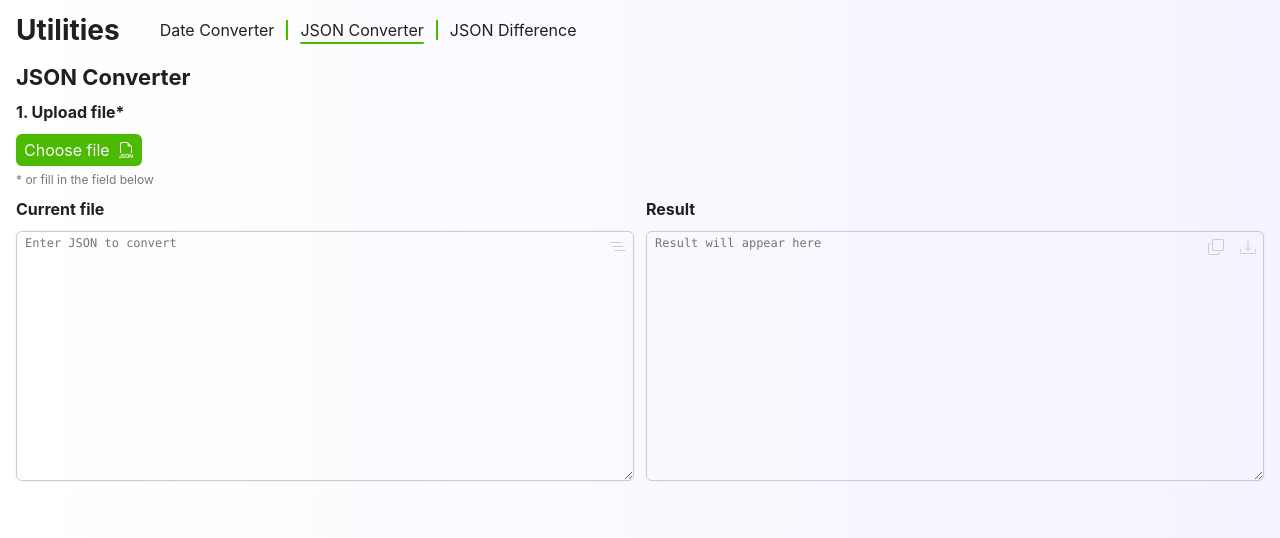
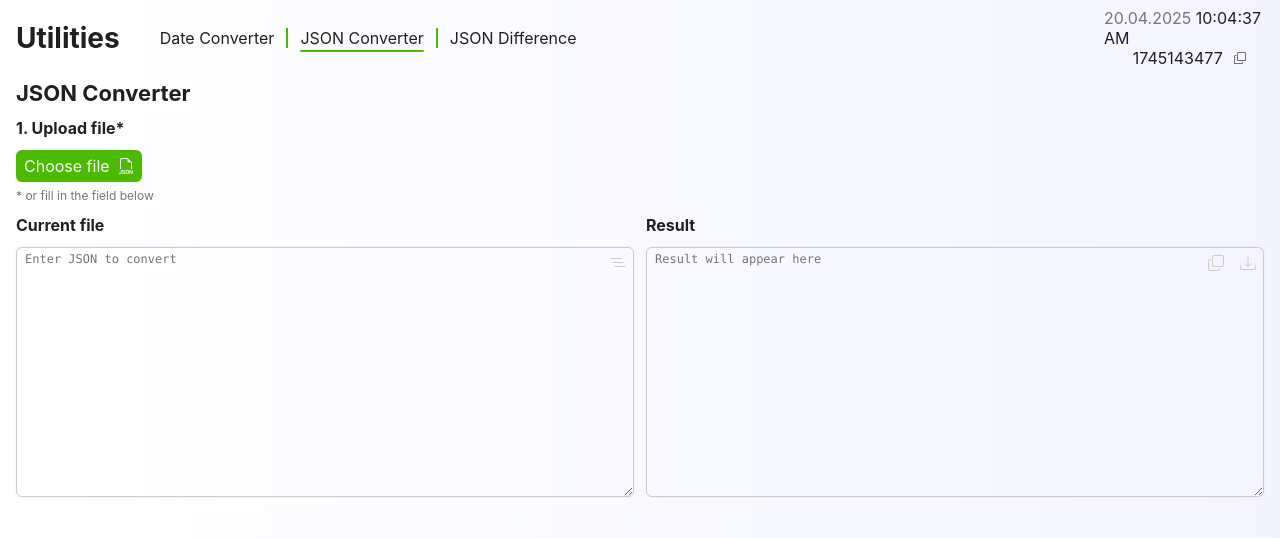
Before and after one commit to thornedll/utilities, a React (Create React App) app: page /utilities/jsonConverter in a window 1280 px wide. Shown: the top 538 px of the page. Built offline with nearby package versions, Linux system fonts and the light colour scheme.

Commit message:
1) added date and time wrapper in Navigation 2) added prop for showing/hiding tooltip 3) minor styles refactoring

```diff
--- a/src/assets/styles/global.module.scss
+++ b/src/assets/styles/global.module.scss
@@ -133,3 +133,7 @@ tr {
 .align-start {
   align-items: flex-start !important;
 }
+
+.fit-content {
+  width: fit-content !important;
+}
--- a/src/components/UI/Button.tsx
+++ b/src/components/UI/Button.tsx
@@ -11,6 +11,7 @@ export const Button: FC<ButtonProps> = ({
   disabled = false,
   type,
   subType,
+  isTooltip = true,
   tooltipText,
   tooltipPlace = "top",
   onClick,
@@ -29,9 +30,9 @@ export const Button: FC<ButtonProps> = ({
         onClick={onClick}
         disabled={disabled}
         className={btnClass}
-        data-tooltip-id={type}
+        data-tooltip-id={type + text}
       >
-        {text}
+        {type === "primary" && text}
         {type !== "primary" && (
           <SVGSprite
             id={type}
@@ -41,8 +42,8 @@ export const Button: FC<ButtonProps> = ({
           />
         )}
       </button>
-      {type !== "primary" && !disabled && (
-        <BaseTooltip id={type} place={tooltipPlace}>
+      {type !== "primary" && disabled === false && isTooltip === true && (
+        <BaseTooltip id={type + text} place={tooltipPlace}>
           {tooltipText ? tooltipText : type}
         </BaseTooltip>
       )}
--- a/src/components/blocks/Navigation.tsx
+++ b/src/components/blocks/Navigation.tsx
@@ -1,6 +1,9 @@
-import { FC } from "react";
+import { FC, useEffect, useState } from "react";
 import { NavLink, useLocation } from "react-router";
 import classNames from "classnames/bind";
+import { BtnType } from "../../ts/types/types";
+import { Button } from "../UI";
+import { copy } from "../../utils";
 import { navigation } from "../../constants";
 import styles from "./styles.module.scss";
 
@@ -8,6 +11,29 @@ const cx = classNames.bind(styles);
 
 export const Navigation: FC = () => {
   const location = useLocation();
+  const [currentTime, setCurrentTime] = useState<Date>(new Date());
+  const [btnType, setBtnType] = useState<BtnType>("copy");
+
+  useEffect(() => {
+    setInterval(() => setCurrentTime(new Date()), 1000);
+  }, []);
+
+  const currentDate = {
+    day: currentTime.getDate(),
+    month: currentTime.getMonth() + 1,
+    year: currentTime.getFullYear(),
+  };
+
+  const currentDateView: string =
+    (currentDate.day < 10 ? "0" + currentDate.day : currentDate.day) +
+    "." +
+    (currentDate.month < 10 ? "0" + currentDate.month : currentDate.month) +
+    "." +
+    currentDate.year;
+
+  const currentSecondsView: string = Math.round(
+    new Date(currentTime.setMilliseconds(0)).valueOf() / 1000
+  ).toString();
 
   return (
     <div className={styles.header}>
@@ -27,6 +53,22 @@ export const Navigation: FC = () => {
           </div>
         ))}
       </nav>
+      <div className={styles.timeWrapper}>
+        <p>
+          <span>{currentDateView}</span> {currentTime.toLocaleTimeString()}
+        </p>
+        <p>
+          {currentSecondsView}
+          <div className={styles.buttonsWrapper}>
+            <Button
+              text="nav"
+              type={btnType}
+              isTooltip={false}
+              onClick={() => copy(currentSecondsView, setBtnType)}
+            />
+          </div>
+        </p>
+      </div>
     </div>
   );
 };
--- a/src/components/blocks/styles.module.scss
+++ b/src/components/blocks/styles.module.scss
@@ -69,3 +69,31 @@
     }
   }
 }
+
+.timeWrapper {
+  margin-left: auto;
+  width: 160px;
+  span {
+    color: variables.$gray;
+  }
+  p {
+    &:not(:first-of-type) {
+      position: relative;
+      margin-left: 18%;
+    }
+  }
+}
+
+.buttonsWrapper {
+  display: flex;
+  position: absolute;
+  top: 20%;
+  right: 18px;
+  button {
+    padding: 0 !important;
+    height: 12px !important;
+    svg {
+      width: 12px !important;
+    }
+  }
+}
--- a/src/components/pages/DateConverter.tsx
+++ b/src/components/pages/DateConverter.tsx
@@ -76,10 +76,7 @@ export const DateConverter: FC = () => {
               />
             </div>
           </OptionsWrapper>
-          <div
-            className={styles.resultWrapper}
-            style={{ width: "fit-content" }}
-          >
+          <div className={cx({ resultWrapper: 1, "fit-content": 1 })}>
             <TextInput
               value={unixResult}
               disabled
@@ -119,10 +116,7 @@ export const DateConverter: FC = () => {
               />
             </div>
           </OptionsWrapper>
-          <div
-            className={styles.resultWrapper}
-            style={{ width: "fit-content" }}
-          >
+          <div className={cx({ resultWrapper: 1, "fit-content": 1 })}>
             <div className={cx({ resultWrapper: 1, "mt-0": 1 })}>
               <TextInput
                 value={isoResult ? isoResult : ""}
--- a/src/ts/interfaces/interfaces.ts
+++ b/src/ts/interfaces/interfaces.ts
@@ -20,6 +20,7 @@ export interface ButtonProps {
   disabled?: boolean;
   type: BtnType;
   subType?: BtnSubType[];
+  isTooltip?: boolean;
   tooltipText?: string | ReactNode;
   tooltipPlace?: PlacesType;
   onClick: () => void;
```
